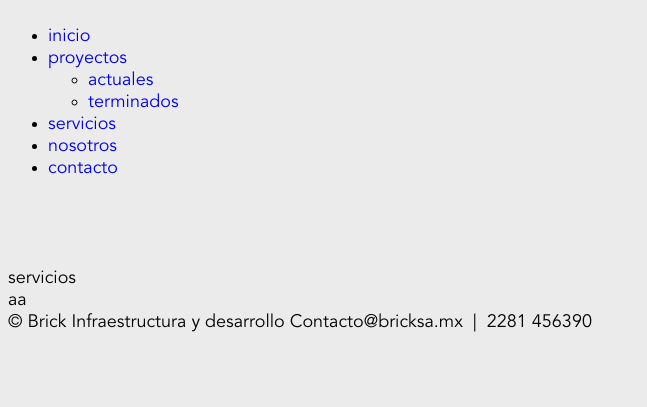
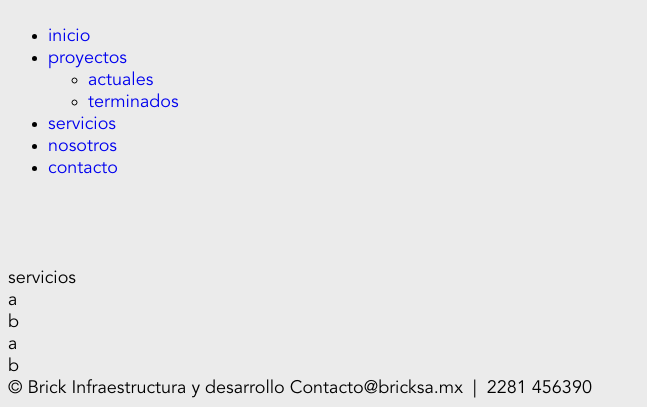
Before and after one commit to BlickLabs/Bricksa, a Django app: template bricksa/templates/landing/services.html in a window 1280 px wide. Shown: the part 816-1223 px from the top of the page, without its empty margins (0-647 px from the left). Before the commit the page ends 1148 px from the top, so only its background shows below. Run offline with Django 3.2, Linux system fonts and the light colour scheme; the template is opened without the code that fills it, so the values that code supplies are empty; style sheets or scripts are compiled from the project's sources; some libraries are stand-ins or nearby versions.

Commit message:
General styles for new static sections.

```diff
--- a/bricksa/templates/landing/services.html
+++ b/bricksa/templates/landing/services.html
@@ -4,13 +4,20 @@
 Servicios
 {% endblock %}
 {% block content %}
-<div class="general-section">
+<div class="general-section services">
   <div class="section-title">
     <span>servicios</span>
   </div>
   <div class="section-content-wrapper">
     <div class="section-content">
-      aa
+      <div class="big-row columns">
+        <div class="big-column">a</div>
+        <div class="small-column cover">b</div>
+      </div>
+      <div class="small-row columns">
+        <div class="big-column">a</div>
+        <div class="small-column">b</div>
+      </div>
     </div>
   </div>
 </div>
```
Also changed, not shown: bricksa/static/app/styl/sections/others.styl (added, +39 -0 lines).
